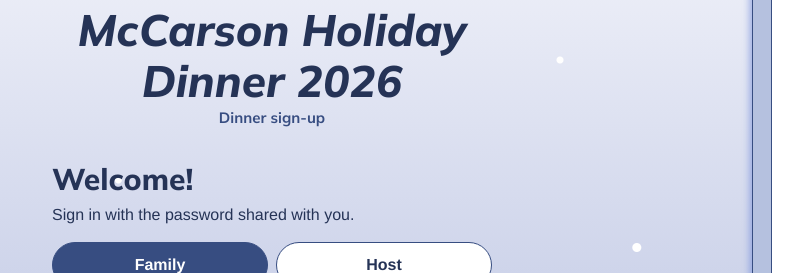
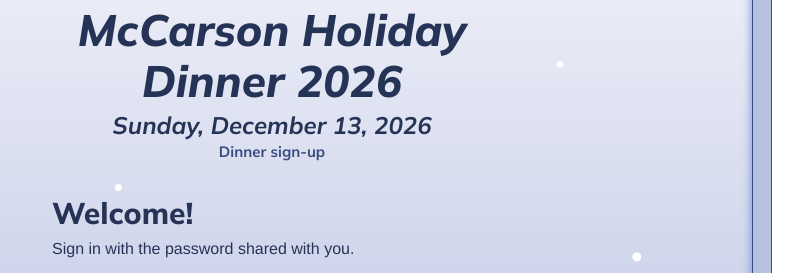
Before and after one commit to legendno6/holiday-dinner, a plain HTML site: page index.html in a window 1280 px wide. Shown: the part 149-422 px from the top of the page, 368-1171 px from the left. Drawn offline with nearby package versions, Linux system fonts and the light colour scheme.

Commit message:
Publish sign-up page 2026-11-20 12:38

```diff
--- a/index.html
+++ b/index.html
@@ -89,6 +89,12 @@
     margin: 0;
     text-wrap: balance;
     color: var(--ink);
+  }
+  .event-date {
+    margin: 4px 0 0;
+    font: italic 700 clamp(17px, 4.4vw, 24px)/1.25 var(--title);
+    color: var(--ink);
+    white-space: nowrap; /* keep the date on one line; on tablets it may extend past the title's side padding */
   }
   .sub { margin: 2px 0 0; font: 700 15px var(--title); color: var(--navy); }
   .signout { position: absolute; top: -102px; right: -6px; }
@@ -323,6 +329,7 @@
     .window { padding: 96px 36px 0; }
     /* wider screens: title sits between the snowflakes, with equal room on both sides so it's truly centered */
     .masthead { padding: 0 150px; }
+    .event-date { margin-left: -150px; margin-right: -150px; } /* full width below the title, still centered */
     .signout { top: -84px; }
     .foot { margin-left: -36px; margin-right: -36px; flex-basis: 170px; }
   }
@@ -336,6 +343,7 @@
     .art-tl, .art-br { width: 210px; }
     .art-snowman { width: 150px; }
     .masthead { padding: 0 190px; }
+    .event-date { margin-left: -190px; margin-right: -190px; }
     h1 { font-size: 44px; }
     .signout { top: -90px; }
 
@@ -398,6 +406,7 @@
 
       <header class="masthead">
         <h1>McCarson Holiday Dinner 2026</h1>
+        <p class="event-date"><time datetime="2026-12-13">Sunday, December 13, 2026</time></p>
         <p class="sub" id="subtitle">Dinner sign-up</p>
         <button type="button" class="link-btn signout" id="signOut" hidden>Sign out</button>
       </header>
```
